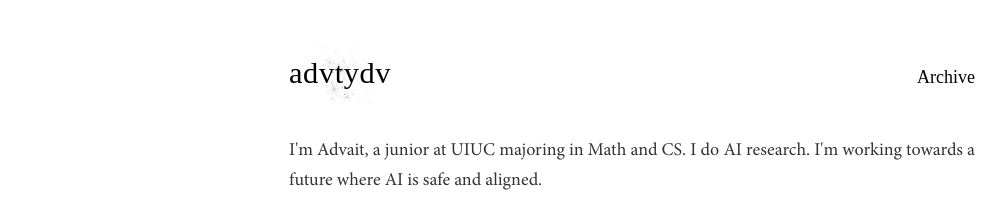
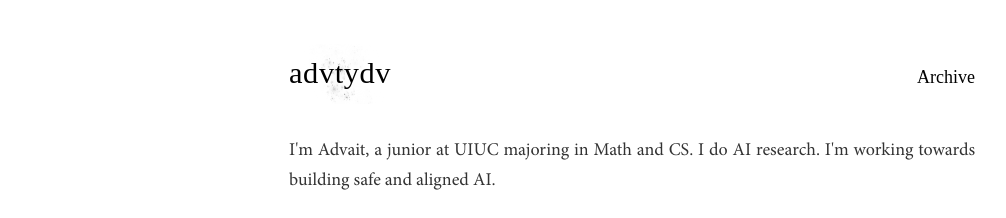
Before and after one commit to advtydv/website3, a plain HTML site: page index.html in a window 1280 px wide. Shown: the top 218 px of the page, without its empty margins (8-1014 px from the left). Drawn offline with Linux system fonts and the light colour scheme; a web font is replaced by a local one.

Commit message:
Update index.html

```diff
--- a/index.html
+++ b/index.html
@@ -23,7 +23,7 @@
 
     <main class="content">
         <article class="text-column">
-                <p>I'm Advait, a junior at UIUC majoring in Math and CS. I do AI research. I'm working towards a future where AI is safe and aligned.</p>
+                <p>I'm Advait, a junior at UIUC majoring in Math and CS. I do AI research. I'm working towards building safe and aligned AI.</p>
 
                 <p>I've worked on adversarial attacks with <a href="https://haohanwang.github.io/" target="_blank">Prof. Haohan Wang</a>, which resulted in <a href="https://arxiv.org/abs/2506.12274" target="_blank">InfoFlood</a>. Our work was covered by <a href="https://www.404media.co/researchers-jailbreak-ai-by-flooding-it-with-bullshit-jargon/" target="_blank">404 Media</a>, <a href="https://www.politico.com/newsletters/weekly-cybersecurity/2025/07/14/the-dual-edged-sword-of-ai-chatbots-00450657" target="_blank">POLITICO</a>, <a href="https://www.itbrew.com/stories/2025/07/16/jailbreaking-ai-with-flood-of-info-is-latest-way-to-exploit-technology" target="_blank">IT Brew</a>, and more. Recently, I spent the summer at <a href="https://www.matsprogram.org/" target="_blank">MATS</a>, where I worked on multi-agent system risks with <a href="https://www.oliversourbut.net/" target="_blank">Oliver Sourbut</a> and <a href="https://scholar.google.com/citations?user=ckPrWskAAAAJ&hl=en" target="_blank">Sid Black</a>.</p>
 
```
